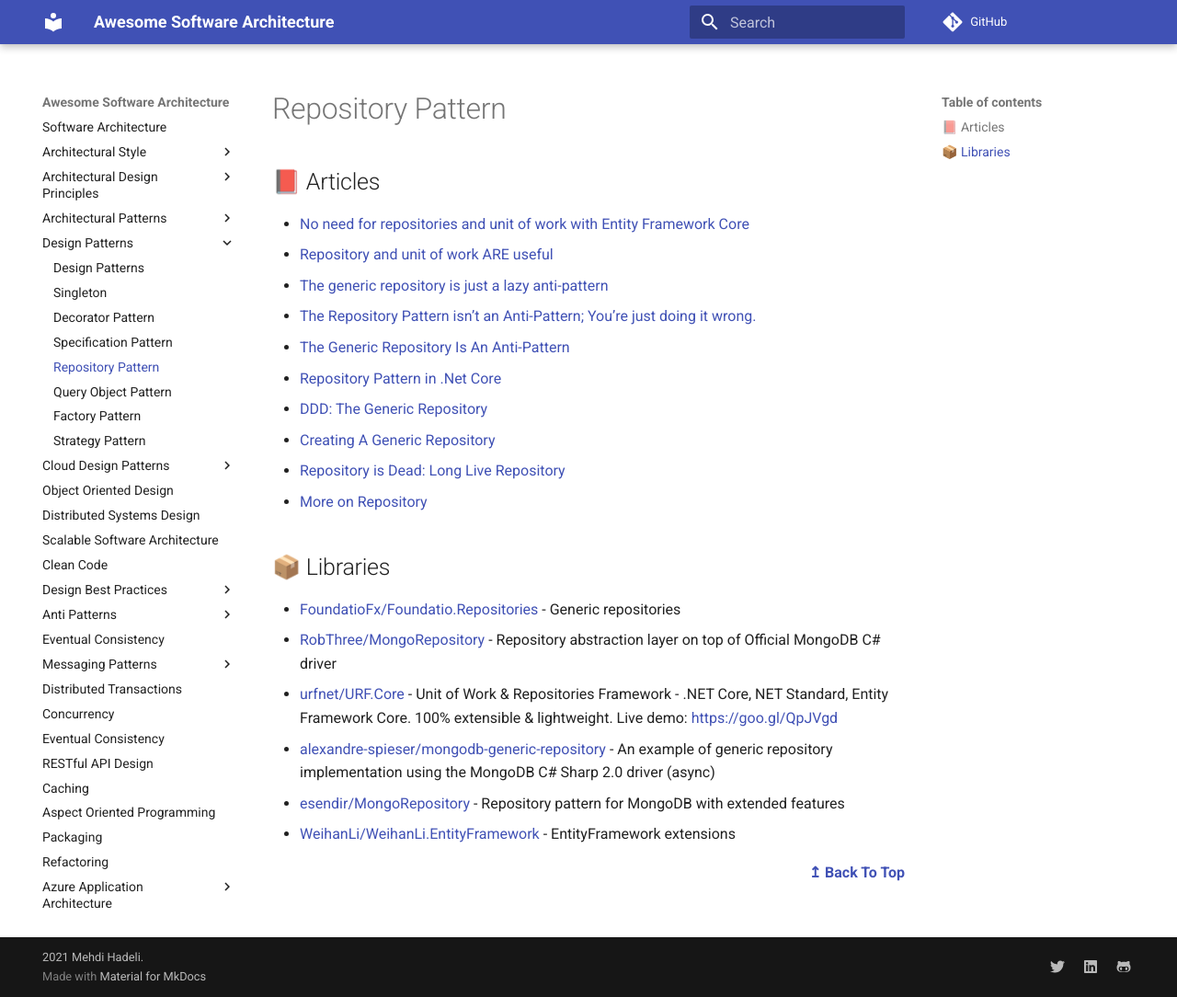
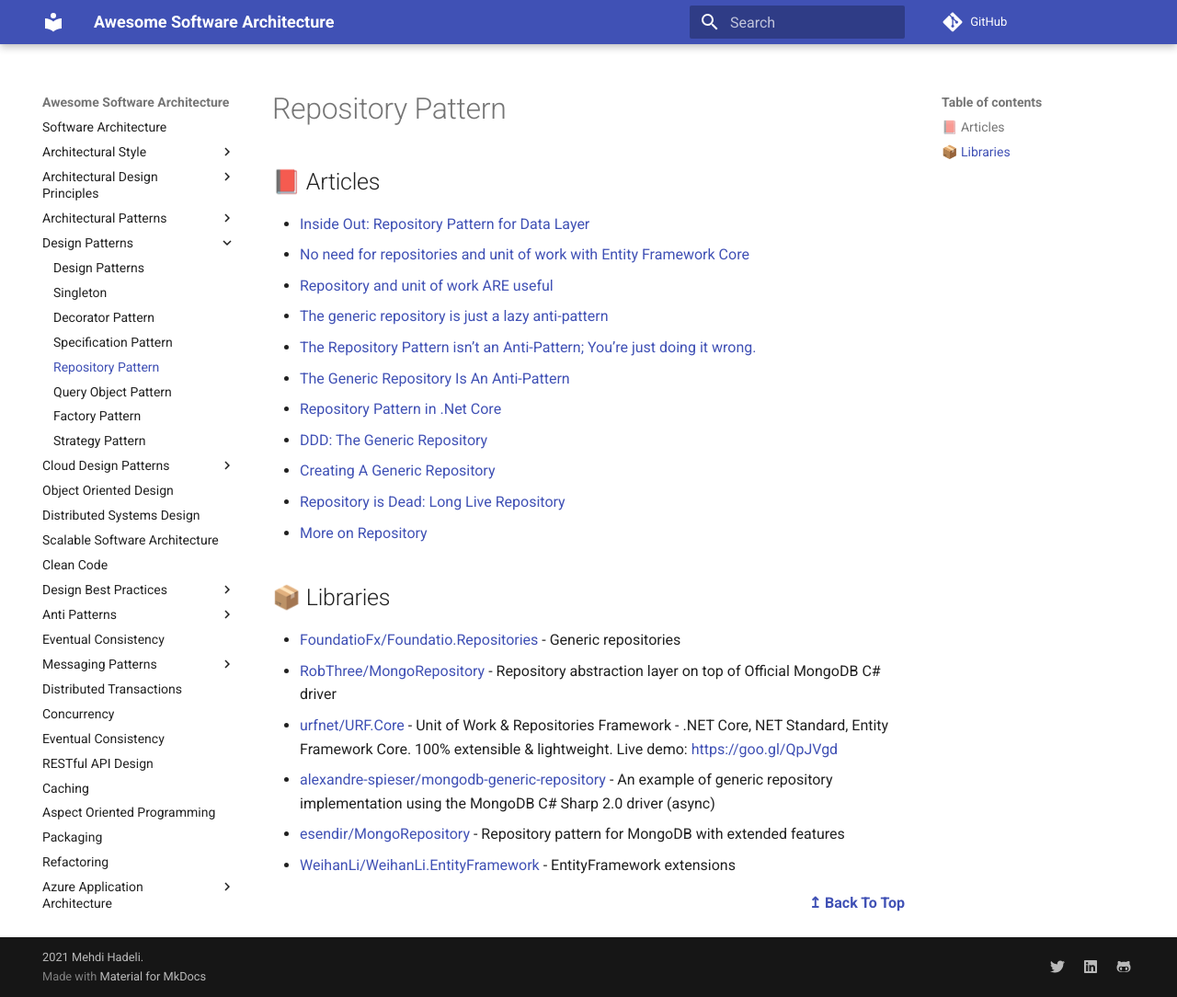
Before and after one commit to mehdihadeli/awesome-software-architecture, an MkDocs documentation site: the page built from docs/design-patterns/repository-pattern.md, in a window 1280 px wide and 1084 px high. Shown: the whole window at 92% size. Built offline with MkDocs 1.6.1 and Material for MkDocs 9.7.7, drawn with Linux system fonts in a browser that asks for light colours; comment, search, counter and statistics services are not loaded.

Commit message:
Add Introductory discussion of Repository Pattern

```diff
--- a/docs/design-patterns/repository-pattern.md
+++ b/docs/design-patterns/repository-pattern.md
@@ -2,6 +2,7 @@
 
 ## 📕 Articles
 
+- [Inside Out: Repository Pattern for Data Layer](https://medium.com/swlh/inside-out-repository-pattern-for-data-layer-5eca4dd0e7d4)
 - [No need for repositories and unit of work with Entity Framework Core](https://gunnarpeipman.com/ef-core-repository-unit-of-work/)
 - [Repository and unit of work ARE useful](https://dotnetfalcon.com/repository-and-unit-of-work-are-useful/)
 - [The generic repository is just a lazy anti-pattern](https://www.ben-morris.com/why-the-generic-repository-is-just-a-lazy-anti-pattern/)
```
